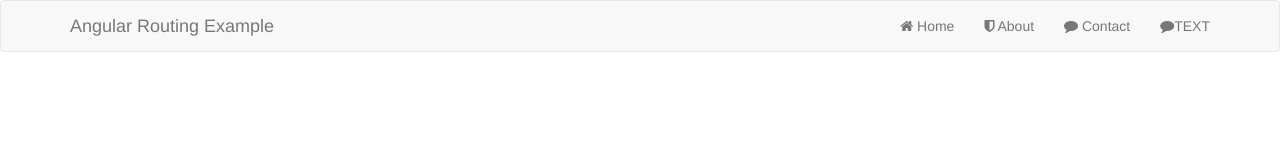
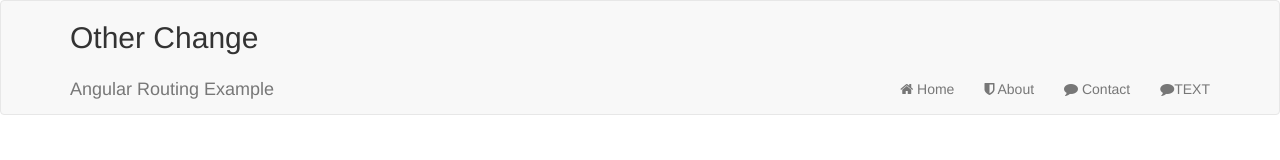
Before and after one commit to NVS16/AngularRouting, a website: page public/index.html in a window 1280 px wide. Drawn offline with nearby package versions, Linux system fonts and the light colour scheme; some packages are replaced by stand-ins of ours.

Commit message:
other commit

```diff
--- a/public/index.html
+++ b/public/index.html
@@ -24,6 +24,7 @@
     <header>
         <nav class="navbar navbar-default">
         <div class="container">
+            <h2>Other Change</h2>
             <div class="navbar-header">
                 <a class="navbar-brand" href="/">Angular Routing Example</a>
             </div>
```
